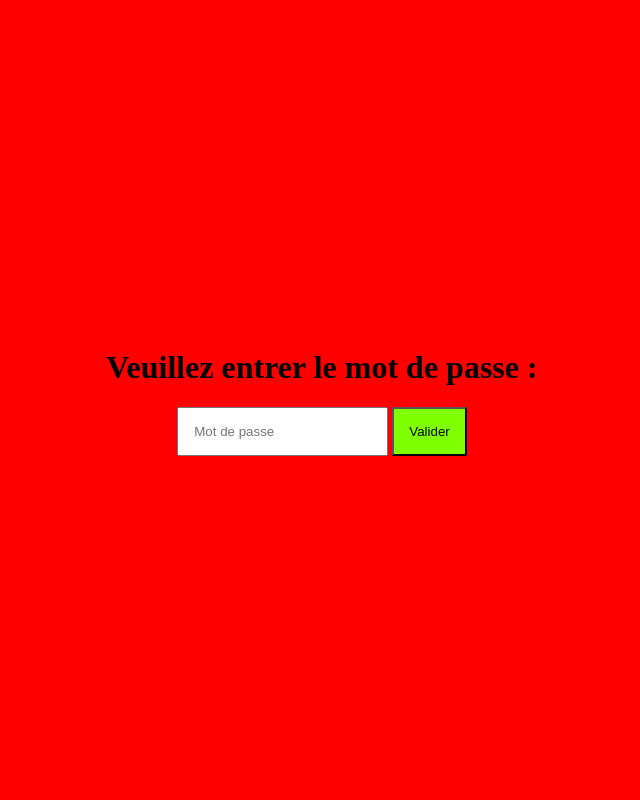
After one commit to geniso3k/gestionGreta, a PHP site: page /Vue/VueUnlock.html in a window 1280 px wide. The commit adds this page. Shown: the whole page, without its empty margins (318-958 px from the left). Run offline with PHP 8.4, Linux system fonts and the light colour scheme.

Commit message:
Ajout de la fonctionnalité d'un mot de passe pour que celle ceux habilités puissent voir l'inventaire

```diff
--- /dev/null
+++ b/Vue/VueUnlock.html
@@ -0,0 +1,34 @@
+<style>
+
+    body{
+        background-color: red;
+        margin: 0;
+        height: 100vh;
+    }
+    .center{
+        display:flex;
+        align-items: center;
+        justify-content: center;
+        height: 100%;
+        flex-direction: column;
+    }
+    .center input{
+        padding: 15px;
+    }
+    #submit{
+        background-color:chartreuse;
+
+    }
+
+</style>
+<body>
+    <div class="center">
+        <h1>Veuillez entrer le mot de passe :</h1>
+        <div class="mdp">
+            <form method="POST">
+                <input type="password" name="mdp" placeholder="Mot de passe"/>
+                <input type="submit" id="submit" value="Valider">
+            </form>
+        </div>
+    </div>
+</body>
--- a/identifiants test.txt
+++ b/identifiants test.txt
@@ -1,3 +1,6 @@
 Admin : prish@hotmail.fr - a
 Commercial : comm@a.fr - a
 Utilisateur : a@a.fr - a
+
+
+gretcolmul68@
```
Also changed, not shown: Data/connexionDB.php (+4 -4 lines), index.php (+10 -0 lines).
